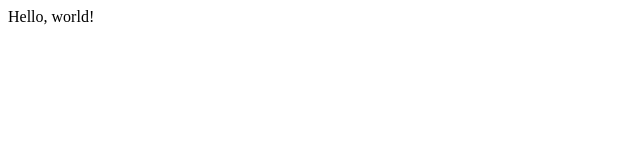
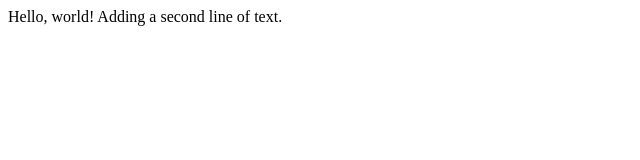
Before and after one commit to sanu077/project0, a plain HTML site: page index.html in a window 1280 px wide. Shown: the whole page, without its empty margins (0-640 px from the left). Drawn offline with Linux system fonts and the light colour scheme.

Commit message:
added a second line of text

```diff
--- a/index.html
+++ b/index.html
@@ -5,5 +5,6 @@
     </head>
     <body>
         Hello, world!
+        Adding a second line of text.
     </body>
 </html>
```
